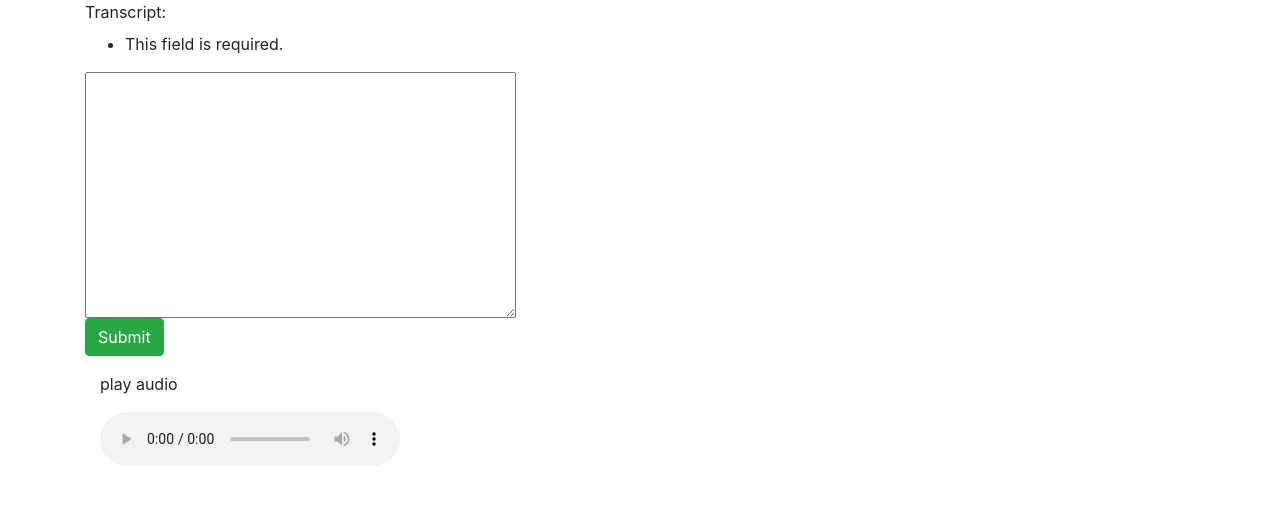
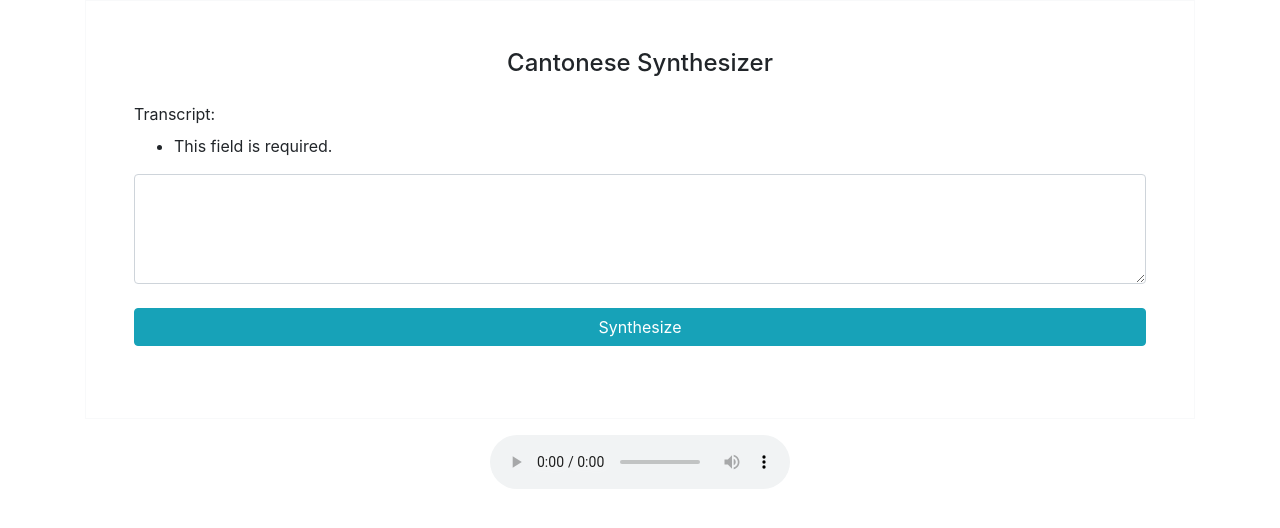
Before and after one commit to mirfan899/mytts, a Django app: page / in a window 1280 px wide. Shown: the top 528 px of the page. Run offline with Django 3.2, Linux system fonts and the light colour scheme; some libraries are stand-ins or nearby versions.

Commit message:
ui prettify

```diff
--- a/synthesizer/forms.py
+++ b/synthesizer/forms.py
@@ -8,4 +8,7 @@ class TranscriptForm(ModelForm):
 
     class Meta:
         model = Transcript
+        widgets = {
+            'transcript': forms.Textarea(attrs={'class': "form-control mb-4", "rows": "4"}),
+        }
         fields = ['transcript']
--- a/synthesizer/templates/transcript.html
+++ b/synthesizer/templates/transcript.html
@@ -39,25 +39,17 @@
 
 </div>
 <div class="container">
-    <div class="row">
-        <div class="col-md-4 col-md-offset-4">
-            <div class="form-group">
-                <form method="POST" id="transcriptForm" action=".">
+    <form method="POST" id="transcriptForm" action="." class="border border-light p-5">
+        <p class="h4 mb-4 text-center">Cantonese Synthesizer</p>
         {% csrf_token %}
         {{ form }}
-                    <input type="submit" value="Submit" class="btn btn-success">
+        <button class="btn btn-info btn-block my-4" type="submit">Synthesize</button>
     </form>
-                <div class="col-sm-6">
-                    <p>play audio</p>
-                    <div id="player">
+    <div id="player" class="h4 mb-4 text-center">
         <audio controls>
             <source src="/media/wav/cn.wav" type="audio/wav">
             Your browser does not support the audio element.
         </audio>
     </div>
 </div>
-            </div>
-        </div>
-    </div>
-</div>
 </body>
```
Lines whose indentation alone changed are shown as unchanged.
